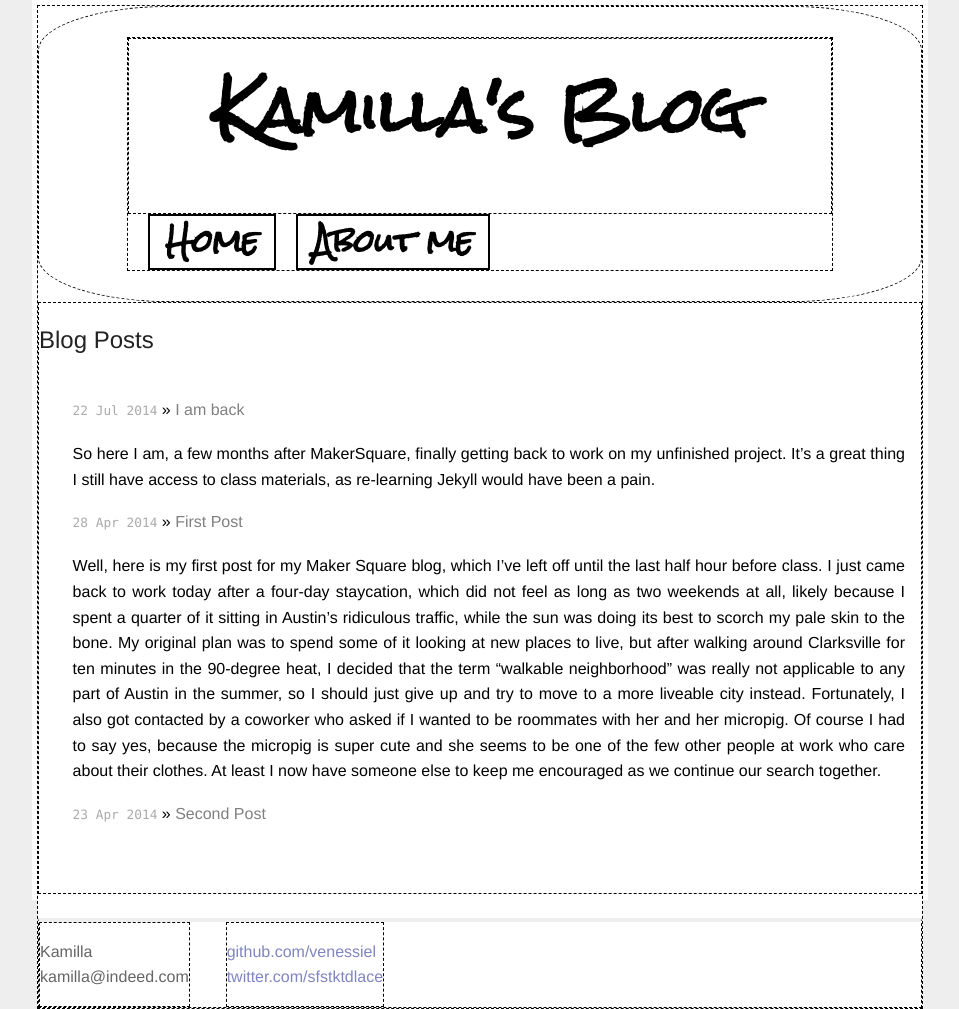
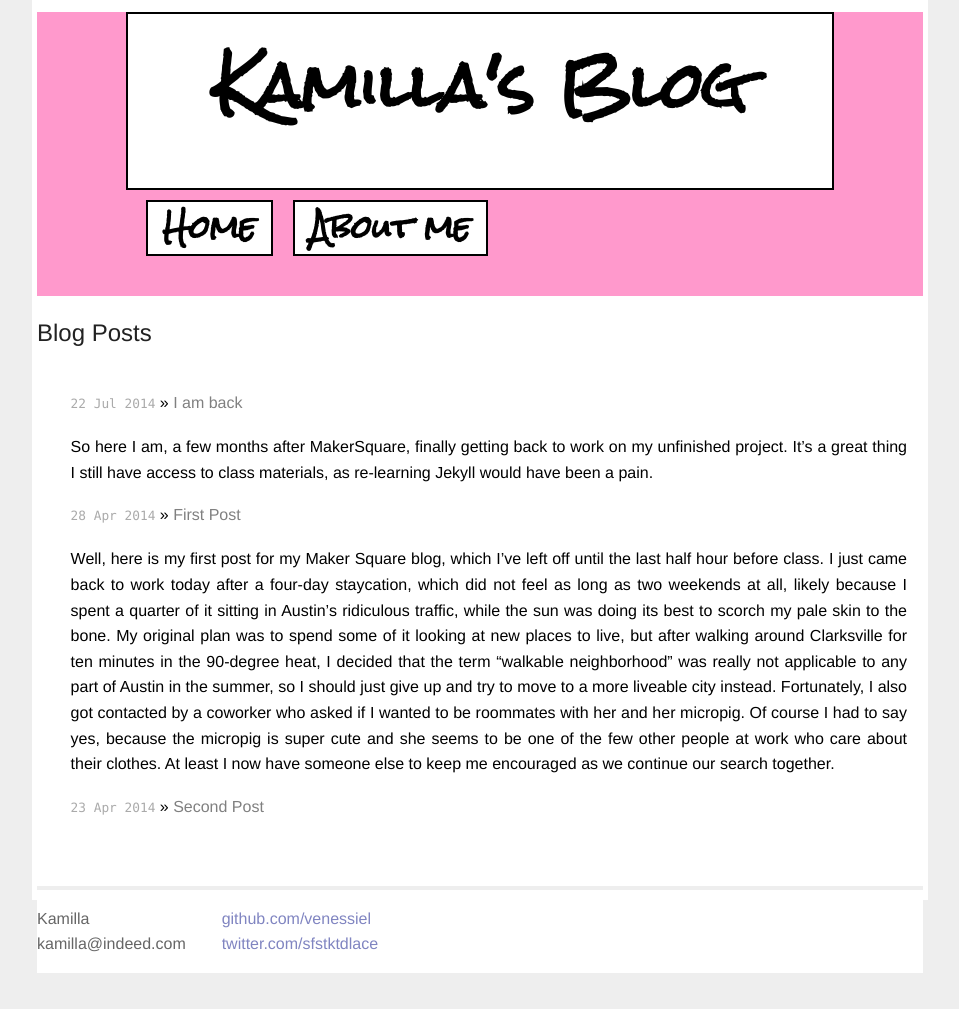
Before and after one commit to KamillaKhabibrakhmanova/venessiel.github.io, a Jekyll site: the page built from index.html, in a window 1280 px wide. Shown: the whole page, without its empty margins (160-1119 px from the left). Built offline with Jekyll 4.4.1, drawn with Linux system fonts in a browser that asks for light colours; Markdown is read by kramdown in place of the engine named in the settings; after the commit the page ends 973 px from its top, so only the background shows below that.

Commit message:
pinkified top

```diff
--- a/css/style.css
+++ b/css/style.css
@@ -18,7 +18,7 @@
 }*/
 
 div {
-  border: 1px dashed black;
+  /* border: 1px dashed black; */
   /*font-family: 'Rock Salt';*/
 }
 
@@ -113,9 +113,10 @@ span .posttitle{
 
 .header {
   display: block;
-  /*background-color: red;*/
+  background-color: #ff99cc;
   height: auto;
-  border-radius: 15%;
+  /* border-radius: 15%; */
+  margin-top: -23px;
 }
 
 .header:after {
@@ -170,13 +171,16 @@ span .posttitle{
 .logo {
   width: 100%;
   margin: 0 auto;
+  background-color: white;
+  border: solid 2px black;
 }
 
 .extra {
   float: left;
-  margin: 0 0 0 20px;
+  margin: 10px 0 10px 20px;
   border: solid 2px black;
   padding: 0.5em;
+  background-color: white;
 }
 
 .header a.extra:hover {
```
